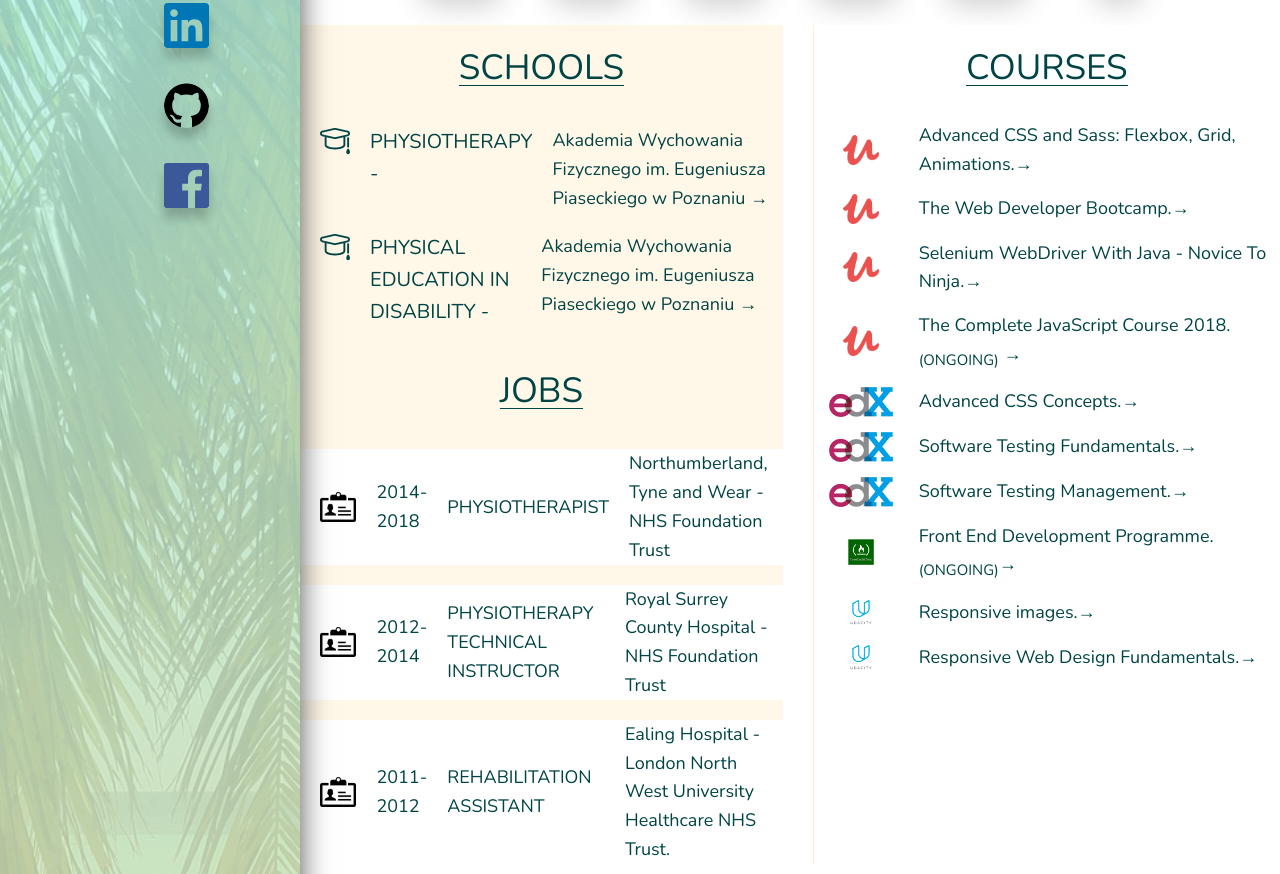
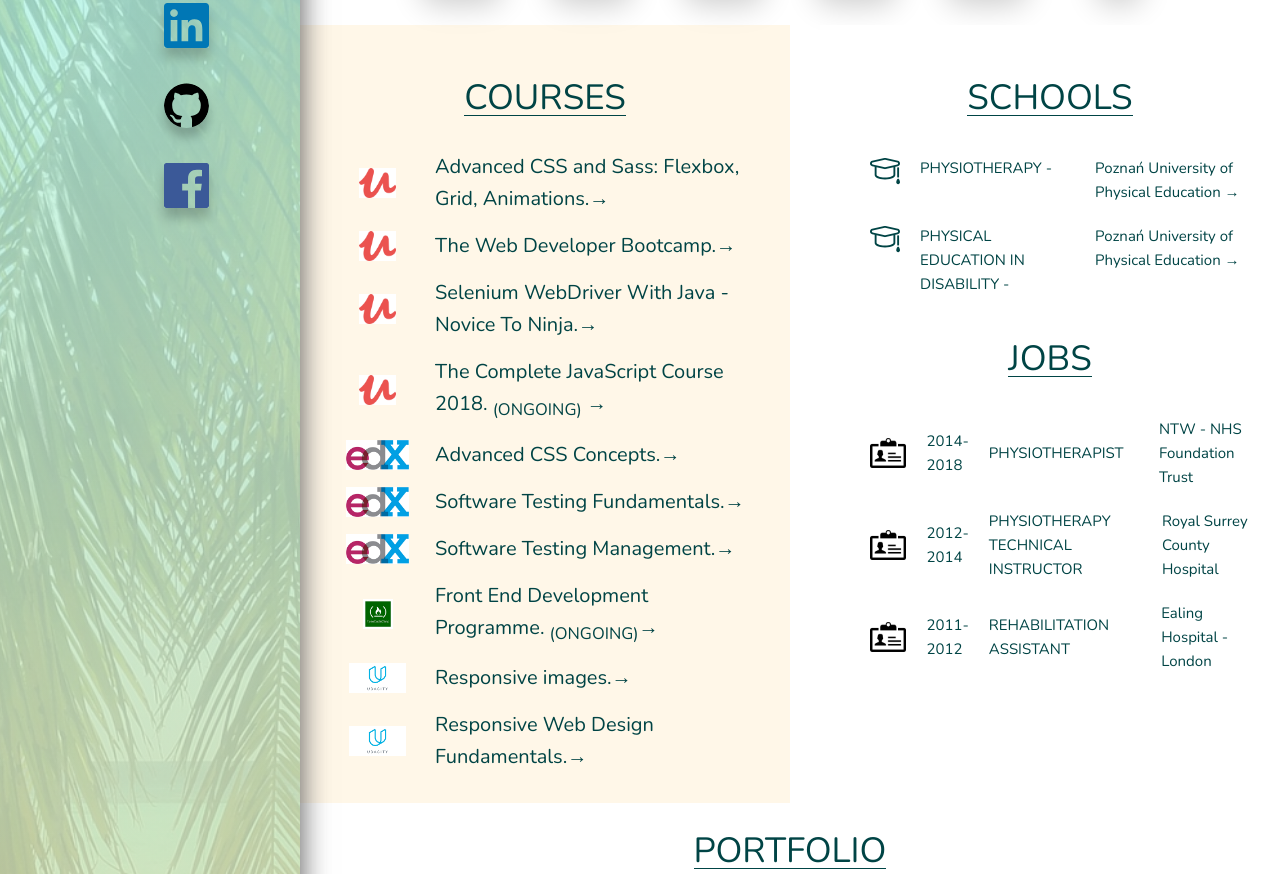
Before and after one commit to agatamagier/portfolio-agata-magier, a website: page index.html in a window 1280 px wide. Shown: the part 466-1340 px from the top of the page. Drawn offline with nearby package versions, Linux system fonts and the light colour scheme.

Commit message:
change order on mobile

```diff
--- a/index.html
+++ b/index.html
@@ -92,42 +92,6 @@
 
     </section> -->
     <section class="experience">
-        <div class="schools_and_jobs">
-            <h3 class="heading-3 schools_and_jobs__heading">Schools</h3>
-            <div class="school">
-                <svg class="school__icon">
-                    <use xlink:href="img/sprite.svg#icon-study"></use>
-                </svg>
-                <p class="school__name">Physiotherapy - </p>
-                <a href="http://awf.poznan.pl/pl/" class="school__link" target="_blank">Akademia Wychowania Fizycznego im. Eugeniusza Piaseckiego w Poznaniu &rarr;</a>
-            </div>
-            <div class="school">
-                <svg class="school__icon">
-                    <use xlink:href="img/sprite.svg#icon-study"></use>
-                </svg>
-                <p class="school__name">Physical education in disability - </p>
-                <a href="http://awf.poznan.pl" class="school__link" target="_blank">Akademia Wychowania Fizycznego im. Eugeniusza Piaseckiego w Poznaniu &rarr;</a>
-            </div>
-            <h3 class="heading-3 job__heading">Jobs</h3>
-            <div class="job">
-                <img src="img/id-icon.png" alt="job icon" class="job__icon">
-                <p class="job__years">2014-2018</p>
-                <p class="job__title">Physiotherapist </p>
-                <p class="job__place">Northumberland, Tyne and Wear - NHS Foundation Trust</p>
-            </div>
-            <div class="job">
-                <img src="img/id-icon.png" alt="job icon" class="job__icon">
-                <p class="job__years">2012-2014</p>
-                <p class="job__title">Physiotherapy Technical instructor </p>
-                <p class="job__place">Royal Surrey County Hospital - NHS Foundation Trust</p>
-            </div>
-            <div class="job">
-                <img src="img/id-icon.png" alt="job icon" class="job__icon">
-                <p class="job__years">2011-2012</p>
-                <p class="job__title">Rehabilitation Assistant </p>
-                <p class="job__place">Ealing Hospital - London North West University Healthcare NHS Trust.</p>
-            </div>
-        </div>
             <div class="courses">
                     <h3 class="heading-3 courses__heading">Courses</h3>
                     <div class="course">
@@ -174,6 +138,45 @@
                     </div>
 
                 </div>
+        <div class="schools_and_jobs">
+            <h3 class="heading-3 schools_and_jobs__heading">Schools</h3>
+            <div class="school">
+                <svg class="school__icon">
+                    <use xlink:href="img/sprite.svg#icon-study"></use>
+                </svg>
+                <p class="school__name">Physiotherapy - </p>
+                <a href="http://awf.poznan.pl/pl/" class="school__link" target="_blank">Poznań University of Physical Education &rarr;</a>
+            </div>
+            <div class="school">
+                <svg class="school__icon">
+                    <use xlink:href="img/sprite.svg#icon-study"></use>
+                </svg>
+                <p class="school__name">Physical education in disability - </p>
+                <a href="http://awf.poznan.pl" class="school__link" target="_blank">Poznań University of Physical Education &rarr;</a>
+            </div>
+            <h3 class="heading-3 job__heading">Jobs</h3>
+            <div class="job">
+                <img src="img/id-icon.png" alt="job icon" class="job__icon">
+                <p class="job__years">2014-2018</p>
+                <p class="job__title">Physiotherapist </p>
+                <p class="job__place">NTW - NHS Foundation Trust</p>
+            </div>
+            <div class="job">
+                <img src="img/id-icon.png" alt="job icon" class="job__icon">
+                <p class="job__years">2012-2014</p>
+                <p class="job__title">Physiotherapy Technical instructor </p>
+                <p class="job__place">Royal Surrey County Hospital</p>
+            </div>
+            <div class="job">
+                <img src="img/id-icon.png" alt="job icon" class="job__icon">
+                <p class="job__years">2011-2012</p>
+                <p class="job__title">Rehabilitation Assistant </p>
+                <p class="job__place">Ealing Hospital - London</p>
+            </div>
+        </div>
+
+
+
     </section>
 
 
--- a/sass/_base.scss
+++ b/sass/_base.scss
@@ -15,6 +15,7 @@ $icon-shadow: 0 1rem 1rem rgba(black, .2);
 $big-screen: 75em; //1200px/16px;
 $medium-screen: 62.5em;  //1000px
 $small-screen: 48em; //768px
+// $mobile-screen
 *,
 *::before,
 *::after {
@@ -32,6 +33,7 @@ html {
 }
 
 body {
+
     font-family: $font-main;
     color: $color-navy;
     font-weight: 300;
@@ -48,4 +50,5 @@ body {
         grid-template-rows: 7rem minmax(min-content, 30vh) min-content max-content repeat(3, min-content);
         grid-template-columns: [start] minmax(6rem, 1fr) [main]repeat(8, [col-start] minmax(min-content, 14rem) [col-end]) [main-end] minmax(6rem, 1fr)[end] ;
     }
+
 }
--- a/sass/_buttons.scss
+++ b/sass/_buttons.scss
@@ -3,7 +3,7 @@
     border: none;
     padding: 1.5rem 4rem;
     text-transform: uppercase;
-    background-color: $color-blue-light;
+    background-color: lighten($color: $color-navy, $amount: 4);
     border-radius: 100px;
     text-align: center;
 }
--- a/sass/_education.scss
+++ b/sass/_education.scss
@@ -1,24 +1,31 @@
 .experience {
  grid-column: start/end;
  display: grid;
- grid-template-columns: 1fr 1fr;
+//  grid-template-columns: minmax(max-content, 1fr) minmax(min-content, 1fr);
+grid-template-columns: 50% 1fr;
 //  grid-template-columns: repeat(auto-fit, minmax(36rem, 1fr));
  grid-column-gap: 3rem;
+ @media only screen and (max-width: $medium-screen) {
+     order: 1;
+ }
  @media only screen and (max-width: $small-screen) {
     grid-template-columns: 1fr;
     align-items: center;
     justify-items: center;
     grid-row-gap: 1.5rem;
+    order: 1;
  }
 }
 
 .schools_and_jobs {
-    background-color: rgba($color-beige-light, .5);
+    background-color: #fff;
     display: grid;
     grid-template-rows: repeat(7, min-content);
     grid-row-gap: 2rem;
+    padding: 3rem;
     @media only screen and (max-width: $small-screen) {
         grid-row-gap: 1rem;
+        order: 1;
     }
     &__heading {
     justify-self: center;
@@ -31,10 +38,10 @@
 .school,
  {
    display: grid;
-   grid-template-columns: min-content 1fr minmax(min-content, 50%);
-   justify-content: space-between;
+   grid-template-columns: min-content minmax(min-content, 1fr) minmax(min-content, 1fr);
+   justify-content: flex-start;
    grid-column-gap: 2rem;
-   align-content: flex-start;
+   align-content: center;
    @media only screen and (max-width: $small-screen) {
     grid-template-columns: min-content 1fr 1fr;
     justify-content: space-between;
@@ -51,7 +58,7 @@
 
     }
     &__name {
-        font-size: 2rem;
+        font-size: 1.5rem;
         text-transform: uppercase;
     }
     &__link,
@@ -61,7 +68,7 @@
         text-decoration: none;
         color: currentColor;
         display: inline-block;
-        font-size: 1.8rem;
+        font-size: 1.5rem;
         cursor: pointer;
         transition: all .2s;
         &:hover {
@@ -74,7 +81,7 @@
 .job {
     background-color: #fff;
     display: grid;
-    grid-template-columns: repeat(2, min-content) repeat(2, (minmax(min-content, 1fr)));
+    grid-template-columns: repeat(2, min-content) repeat(2, (minmax(min-content, 50%)));
    justify-content: flex-start;
   color: $color-navy;
     align-content: center;
@@ -95,26 +102,29 @@
         margin-left: 2rem;
     }
     &__years {
-        font-size: 1.8rem;
+        font-size: 1.5rem;
     }
     &__title {
-        font-size: 1.8rem;
+        font-size: 1.5rem;
         text-transform: uppercase;
     }
     &__place {
-        font-size: 1.8rem;
-        justify-self: flex-end;
-        margin-right: 1.5rem;
+        font-size: 1.5rem;
+        // justify-self: flex-end;
+        // margin-right: 1.5rem;
     }
 }
 .courses {
-    background-color: #fff;
+    background-color: rgba($color-beige-light, .5);
     display: grid;
     grid-template-rows: repeat(11, min-content);
     grid-row-gap: 1.5rem;
-    border-left: .5px solid $color-beige-light;
+   padding: 3rem;
+   justify-content: center;
     @media screen and (max-width: $small-screen) {
-        border-left: none;
+
+        order: 0;
+        width: 100%;
     }
     // justify-content: center;
     &__heading {
@@ -146,7 +156,7 @@
     &:active {
         text-decoration: none;
         color: currentColor;
-        font-size: 1.8rem;
+        font-size: 2rem;
         cursor: pointer;
         transition: all .2s;
         &:hover {
--- a/sass/_footer.scss
+++ b/sass/_footer.scss
@@ -2,6 +2,7 @@
     background-color: $color-navy;
     color: #fff;
     grid-column: start/end;
+    order: 10;
     &__text {
         font-size: 1.2rem;
         text-align: center;
@@ -9,4 +10,5 @@
         letter-spacing: 2px;
         color: $color-beige-light;
     }
+
 }
--- a/sass/_header.scss
+++ b/sass/_header.scss
@@ -1,5 +1,5 @@
 .header {
-    background-color: $color-beige-light;
+    background-color: rgba($color-beige-light, .5);
 
     box-shadow: 0 10px 6px -6px rgba(#777, .7);
     z-index: 5;
@@ -35,6 +35,9 @@
             grid-column: 1/-1;
             margin-left: 0 !important;
         }
+        &__button {
+            margin-left: -2.5rem;
+        }
     }
 
 
@@ -62,7 +65,7 @@
 
     // }
     &__button {
-        color: $color-navy;
+        color: $color-beige-light;
         padding: 2.5rem 5rem;
         font-size: 2.5rem;
         grid-column: 3/4;
@@ -73,7 +76,7 @@
         outline: none;
 
         &:hover {
-            background-color: darken($color: $color-blue-light, $amount: 4);
+            background-color: darken($color: $color-navy, $amount: 1);
             box-shadow: 0 2rem 2rem rgba(black, .2);
         }
         &:active {
--- a/sass/_portfolio.scss
+++ b/sass/_portfolio.scss
@@ -24,6 +24,7 @@
     &__img {
         width: 100%;
         height: auto;
+        border-radius: 5px;
         grid-column: 1/-1;
         box-shadow: 0 10px 6px -6px rgba(#777, .6);
     }
```
Also changed, not shown: css/style.css. Lines whose indentation alone changed are shown as unchanged.
